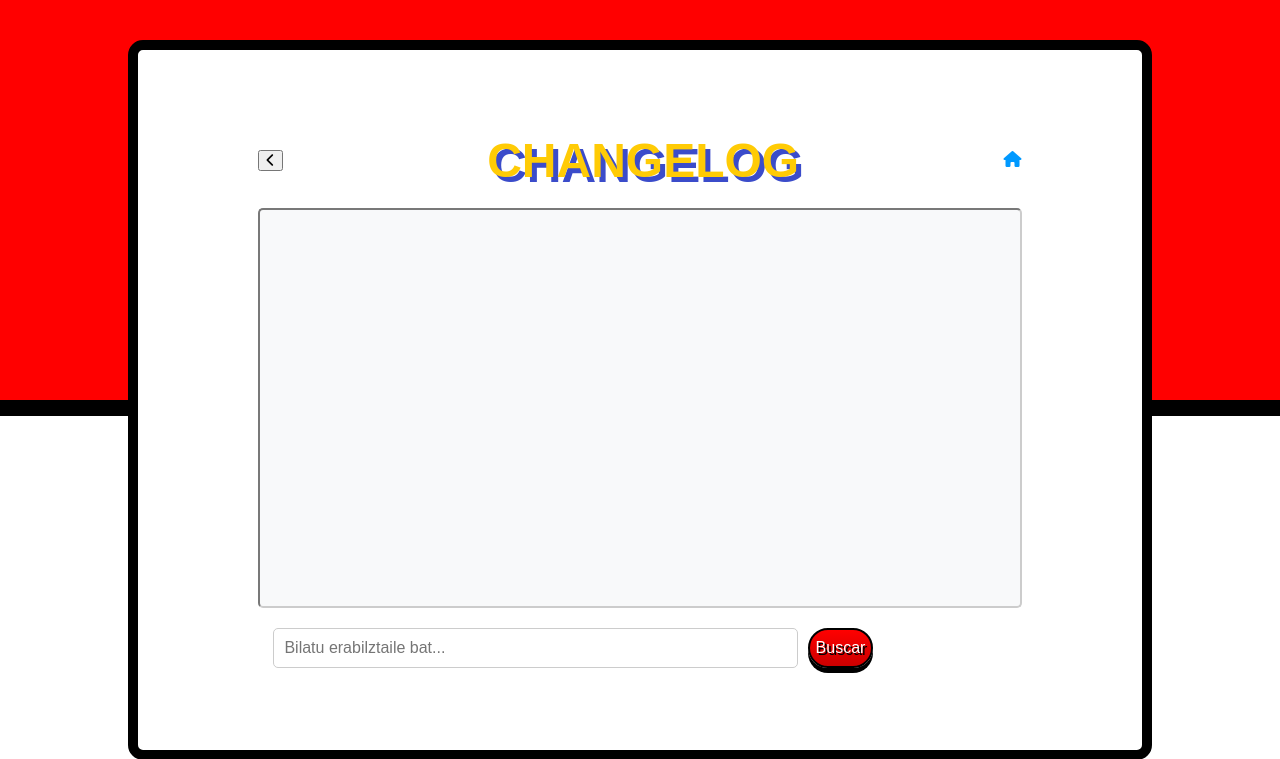
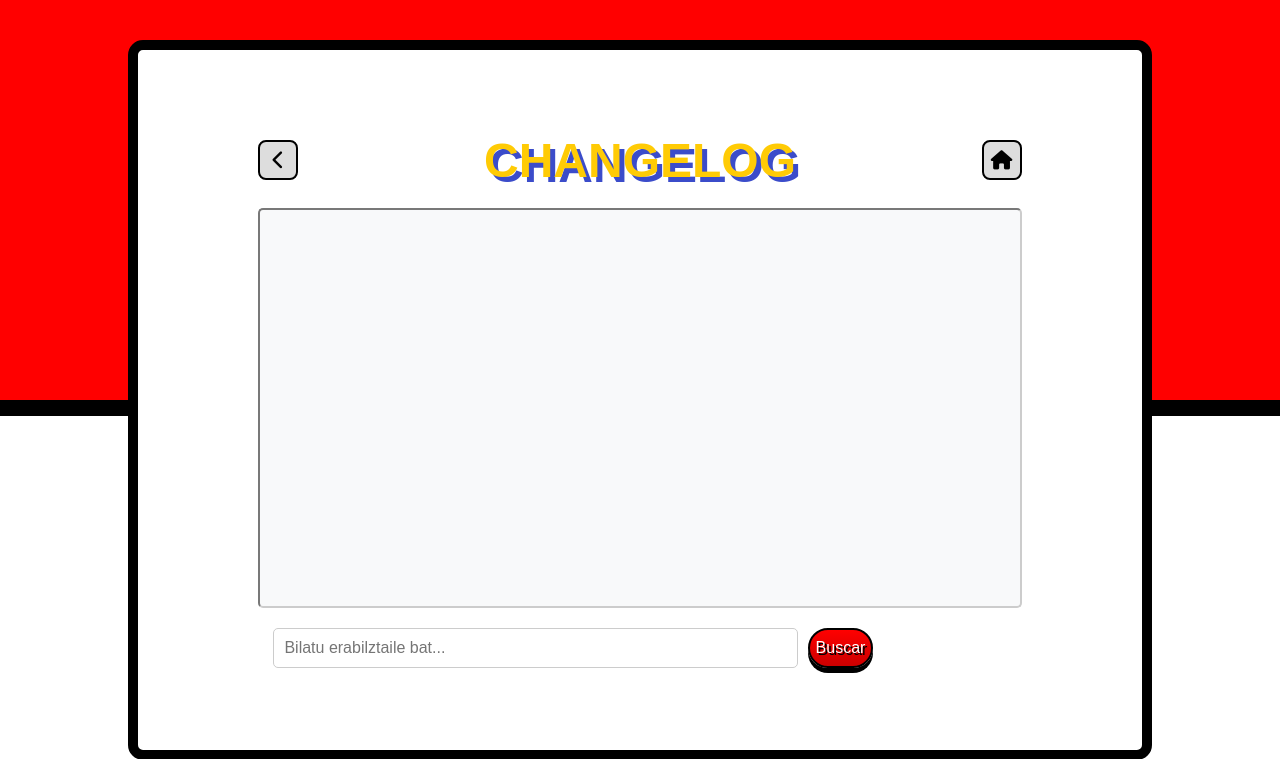
Before and after one commit to Yassin-M/PokedexISAD, a Flask app: page /changelog in a window 1280 px wide. Shown: the top 759 px of the page. Run offline with Flask 3, Linux system fonts and the light colour scheme; tables that the repository leaves empty hold one stand-in row (values such as "Sample post").

Commit message:
merge errore bat

```diff
--- a/app/static/css/style.css
+++ b/app/static/css/style.css
@@ -154,10 +154,6 @@ body {
     color: black;
     border: solid 1px #ccc;
 }
-<<<<<<< HEAD
-
-=======
->>>>>>> erabiltzaile
 .btn-google:hover {
     background-color: #f0f0f0;
 }
@@ -178,7 +174,6 @@ body {
     background-color: rgb(70, 109, 180);
 }
 
-<<<<<<< HEAD
 .icon-btn, a.icon-btn {
     display: flex;
     justify-content: center;
@@ -297,8 +292,6 @@ body {
     font-family: 'Fredoka', sans-serif;
 }
 
-=======
->>>>>>> erabiltzaile
 .pokedex-layout {
     width: 100%;
     height: 100%;
@@ -643,11 +636,8 @@ body {
     box-shadow: 3px 3px 0 rgba(0,0,0,0.5);
     flex-grow: 1;
     overflow-y: auto;
-<<<<<<< HEAD
     height: 100%;
     max-height: 550px;
-=======
->>>>>>> erabiltzaile
 }
 
 .info-box h3 {
@@ -688,7 +678,6 @@ body {
     border-bottom: 1px dotted #ccc;
     font-size: 1.1rem;
 }
-<<<<<<< HEAD
 
 @keyframes behetikSartu {
     from {
@@ -798,5 +787,3 @@ body {
 .info-box::-webkit-scrollbar-thumb:hover {
     background: #555;
 }
-=======
->>>>>>> erabiltzaile
```
